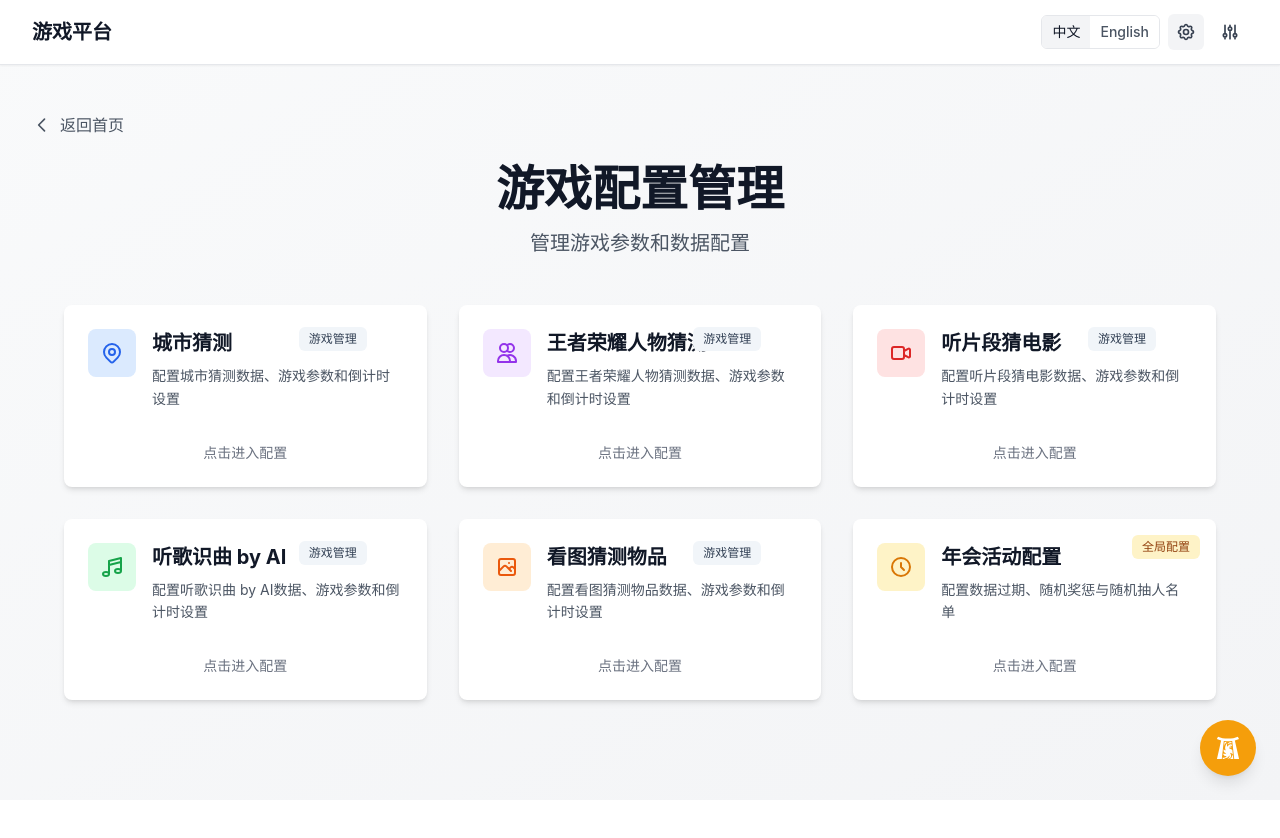
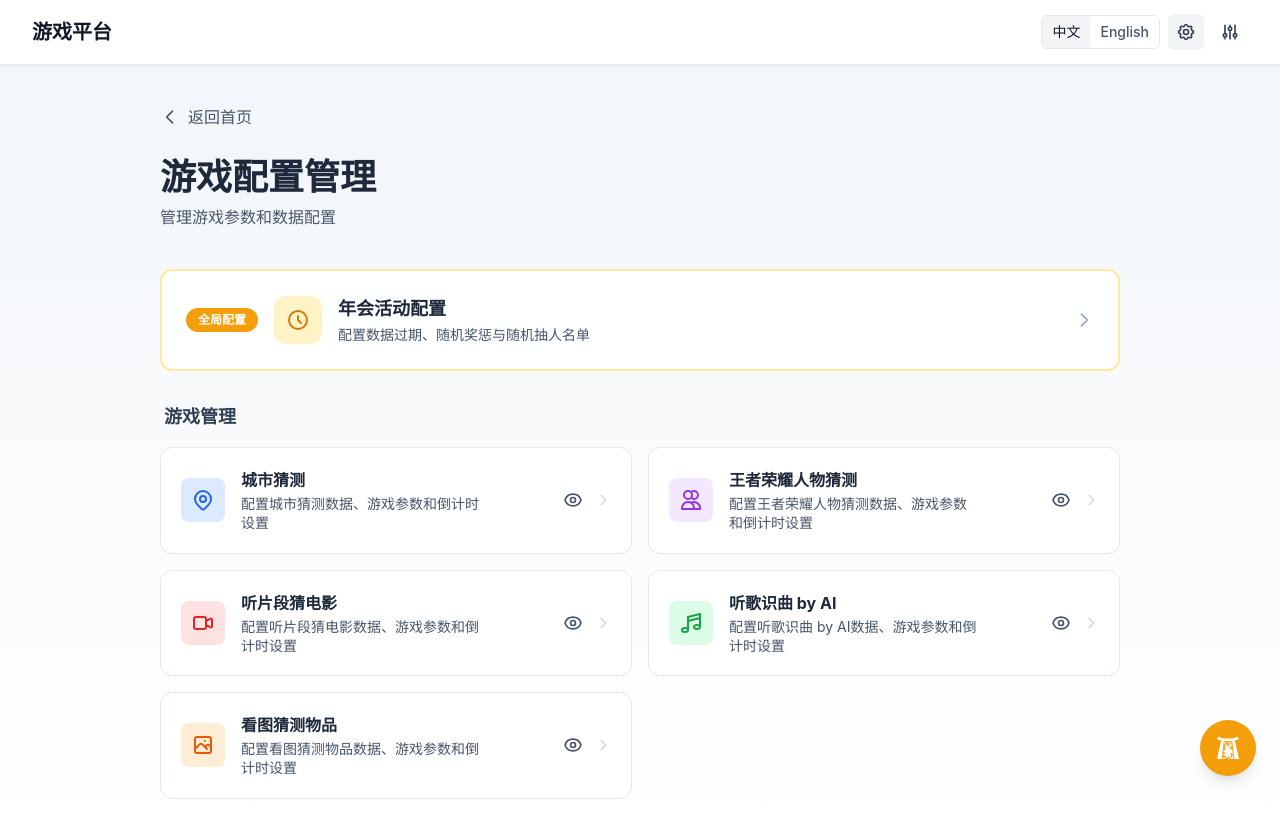
Before and after one commit to JustinBIBERRR/gameRepo, a Vue app: page /settings in a window 1280 px wide. Before the commit the page ends 800 px from the top, so only its background shows below. Built offline with nearby package versions, Linux system fonts and the light colour scheme.

Commit message:
refactor(settings): redesign config page layout, move global config to top

```diff
--- a/src/components/SettingsCard.vue
+++ b/src/components/SettingsCard.vue
@@ -1,80 +1,54 @@
 <template>
   <div
-    class="bg-white rounded-lg shadow-md hover:shadow-xl transition-all duration-300 overflow-hidden h-full flex flex-col relative group"
+    class="settings-game-card rounded-xl border border-slate-200 bg-white hover:border-slate-300 hover:shadow-md transition-all duration-300 overflow-hidden flex flex-col relative group"
     :class="{ 'opacity-60': !visible }"
     @click="handleCardClick"
   >
-    <div class="p-6 flex-1 flex flex-col cursor-pointer">
-      <div class="flex items-start gap-4 mb-4">
+    <div class="p-5 flex-1 flex flex-col cursor-pointer">
+      <div class="flex items-center gap-4">
         <!-- 游戏图标 -->
-        <div class="flex-shrink-0 w-12 h-12 rounded-lg flex items-center justify-center"
-          :class="iconBgClass">
-          <component :is="game.icon" class="w-6 h-6" :class="iconClass" />
+        <div
+          class="flex-shrink-0 w-11 h-11 rounded-lg flex items-center justify-center"
+          :class="iconBgClass"
+        >
+          <component :is="game.icon" class="w-5 h-5" :class="iconClass" />
         </div>
         <!-- 标题和描述 -->
-        <div class="flex-1 min-w-0">
-          <h3 class="text-xl font-bold text-gray-900 mb-2">{{ t(game.title) }}</h3>
-          <p class="text-gray-600 text-sm leading-relaxed">{{ game.description }}</p>
+        <div class="flex-1 min-w-0 pr-12">
+          <h3 class="text-base font-bold text-slate-800 mb-0.5">{{ t(game.title) }}</h3>
+          <p class="text-slate-600 text-sm leading-snug">{{ game.description }}</p>
         </div>
-      </div>
-      <!-- 快捷操作按钮 - hover 时显示 -->
-      <div class="mt-auto pt-4">
-        <div class="text-sm text-gray-500 text-center">
-          {{ t('settings.clickToConfigure') }}
-        </div>
-      </div>
-    </div>
-
-    <!-- 右上角：游戏管理 tag + Hover 时显示的可见性图标 -->
-    <div class="absolute top-4 right-4 flex items-center gap-2 z-10">
-      <span
-        class="inline-flex px-2.5 py-1 text-xs font-medium rounded-md bg-slate-100 text-slate-700"
-      >
-        {{ t('settings.gameManage') }}
-      </span>
-      <div
-        class="opacity-0 group-hover:opacity-100 transition-opacity duration-200"
+        <!-- 右侧：可见性切换 + 箭头 -->
+        <div class="flex items-center gap-1 shrink-0">
+          <button
+            class="p-2 rounded-lg hover:bg-slate-100 transition-colors focus:outline-none focus:ring-2 focus:ring-blue-500"
+            :title="visible ? t('settings.hideGame') : t('settings.showGame')"
             @click.stop="toggleVisibility"
-      >
-        <button
-          class="p-2 rounded-full hover:bg-gray-100 transition-colors focus:outline-none focus:ring-2 focus:ring-blue-500"
-          :title="visible ? t('settings.hideGame') : t('settings.showGame')"
           >
             <svg
               v-if="visible"
-          class="w-5 h-5 text-gray-700"
+              class="w-5 h-5 text-slate-600"
               fill="none"
               stroke="currentColor"
               viewBox="0 0 24 24"
             >
-          <path
-            stroke-linecap="round"
-            stroke-linejoin="round"
-            stroke-width="2"
-            d="M15 12a3 3 0 11-6 0 3 3 0 016 0z"
-          />
-          <path
-            stroke-linecap="round"
-            stroke-linejoin="round"
-            stroke-width="2"
-            d="M2.458 12C3.732 7.943 7.523 5 12 5c4.478 0 8.268 2.943 9.542 7-1.274 4.057-5.064 7-9.542 7-4.477 0-8.268-2.943-9.542-7z"
-          />
+              <path stroke-linecap="round" stroke-linejoin="round" stroke-width="2" d="M15 12a3 3 0 11-6 0 3 3 0 016 0z" />
+              <path stroke-linecap="round" stroke-linejoin="round" stroke-width="2" d="M2.458 12C3.732 7.943 7.523 5 12 5c4.478 0 8.268 2.943 9.542 7-1.274 4.057-5.064 7-9.542 7-4.477 0-8.268-2.943-9.542-7z" />
             </svg>
             <svg
               v-else
-          class="w-5 h-5 text-gray-700"
+              class="w-5 h-5 text-slate-400"
               fill="none"
               stroke="currentColor"
               viewBox="0 0 24 24"
             >
-          <path
-            stroke-linecap="round"
-            stroke-linejoin="round"
-            stroke-width="2"
-            d="M13.875 18.825A10.05 10.05 0 0112 19c-4.478 0-8.268-2.943-9.543-7a9.97 9.97 0 011.563-3.029m5.858.908a3 3 0 114.243 4.243M9.878 9.878l4.242 4.242M9.88 9.88l-3.29-3.29m7.532 7.532l3.29 3.29M3 3l3.59 3.59m0 0A9.953 9.953 0 0112 5c4.478 0 8.268 2.943 9.543 7a10.025 10.025 0 01-4.132 5.411m0 0L21 21"
-          />
+              <path stroke-linecap="round" stroke-linejoin="round" stroke-width="2" d="M13.875 18.825A10.05 10.05 0 0112 19c-4.478 0-8.268-2.943-9.543-7a9.97 9.97 0 011.563-3.029m5.858.908a3 3 0 114.243 4.243M9.878 9.878l4.242 4.242M9.88 9.88l-3.29-3.29m7.532 7.532l3.29 3.29M3 3l3.59 3.59m0 0A9.953 9.953 0 0112 5c4.478 0 8.268 2.943 9.543 7a10.025 10.025 0 01-4.132 5.411m0 0L21 21" />
             </svg>
           </button>
+          <svg class="w-4 h-4 text-slate-300 group-hover:text-slate-500" fill="none" stroke="currentColor" viewBox="0 0 24 24">
+            <path stroke-linecap="round" stroke-linejoin="round" stroke-width="2" d="M9 5l7 7-7 7" />
+          </svg>
+        </div>
       </div>
     </div>
   </div>
--- a/src/views/Settings.vue
+++ b/src/views/Settings.vue
@@ -1,12 +1,12 @@
 <template>
-  <div class="min-h-screen">
+  <div class="min-h-screen bg-gradient-to-b from-slate-100 via-slate-50 to-white">
     <Navigation />
-    <main class="max-w-7xl mx-auto px-4 sm:px-6 lg:px-8 py-12">
+    <main class="max-w-5xl mx-auto px-4 sm:px-6 lg:px-8 py-10">
       <!-- 返回首页 -->
       <div class="mb-6">
         <router-link
           to="/"
-          class="inline-flex items-center text-gray-600 hover:text-gray-900 transition-colors"
+          class="inline-flex items-center text-slate-600 hover:text-slate-900 transition-colors"
         >
           <svg class="w-5 h-5 mr-2" fill="none" stroke="currentColor" viewBox="0 0 24 24">
             <path stroke-linecap="round" stroke-linejoin="round" stroke-width="2" d="M15 19l-7-7 7-7" />
@@ -15,49 +15,57 @@
         </router-link>
       </div>
       <!-- 标题 -->
-      <div class="text-center mb-12">
-        <h1 class="text-4xl md:text-5xl font-bold text-gray-900 mb-4">
+      <div class="mb-10">
+        <h1 class="text-3xl md:text-4xl font-bold text-slate-800 mb-2">
           {{ t('settings.title') }}
         </h1>
-        <p class="text-xl text-gray-600 max-w-2xl mx-auto">
+        <p class="text-slate-600">
           {{ t('settings.subtitle') }}
         </p>
       </div>
 
-      <!-- 游戏卡片网格 + 年会活动卡片 -->
-      <div class="grid grid-cols-1 md:grid-cols-2 lg:grid-cols-3 gap-8 max-w-6xl mx-auto">
-        <SettingsCard
-          v-for="game in games"
-          :key="game.gameType"
-          :game="game"
-          :game-type="game.gameType"
-          :visible="visibility[game.gameType]"
-          @visibility-change="handleVisibilityChange"
-          class="group"
-        />
-        <!-- 年会/活动配置卡片 -->
-        <router-link
-          to="/settings/party"
-          class="bg-white rounded-lg shadow-md hover:shadow-xl transition-all duration-300 overflow-hidden h-full flex flex-col p-6 flex-1 cursor-pointer group relative"
-        >
+      <!-- 1. 全局配置：置顶横条卡片 -->
+      <router-link
+        to="/settings/party"
+        class="settings-global-card block mb-8 p-5 md:p-6 rounded-xl border-2 border-amber-200/80 bg-white/90 hover:border-amber-400 hover:bg-amber-50/50 transition-all duration-300 cursor-pointer group"
+      >
+        <div class="flex items-center gap-4">
           <span
-            class="absolute top-4 right-4 inline-flex px-2.5 py-1 text-xs font-medium rounded-md bg-amber-100 text-amber-800 z-10"
+            class="inline-flex px-3 py-1 text-xs font-semibold rounded-full bg-amber-500 text-white shrink-0"
           >
             {{ t('settings.globalConfig') }}
           </span>
-          <div class="flex items-start gap-4 mb-4">
-            <div class="flex-shrink-0 w-12 h-12 rounded-lg flex items-center justify-center bg-amber-100">
+          <div class="flex-1 min-w-0 flex items-center gap-4">
+            <div class="flex-shrink-0 w-12 h-12 rounded-xl flex items-center justify-center bg-amber-100 group-hover:bg-amber-200 transition-colors">
               <svg class="w-6 h-6 text-amber-600" fill="none" stroke="currentColor" viewBox="0 0 24 24">
                 <path stroke-linecap="round" stroke-linejoin="round" stroke-width="2" d="M12 8v4l3 3m6-3a9 9 0 11-18 0 9 9 0 0118 0z" />
               </svg>
             </div>
             <div class="flex-1 min-w-0">
-              <h3 class="text-xl font-bold text-gray-900 mb-2">{{ t('settings.partyTitle') }}</h3>
-              <p class="text-gray-600 text-sm leading-relaxed">{{ t('settings.partyDesc') }}</p>
+              <h3 class="text-lg font-bold text-slate-800 mb-0.5">{{ t('settings.partyTitle') }}</h3>
+              <p class="text-slate-600 text-sm">{{ t('settings.partyDesc') }}</p>
             </div>
+            <svg class="w-5 h-5 text-slate-400 group-hover:text-amber-500 shrink-0" fill="none" stroke="currentColor" viewBox="0 0 24 24">
+              <path stroke-linecap="round" stroke-linejoin="round" stroke-width="2" d="M9 5l7 7-7 7" />
+            </svg>
           </div>
-          <div class="mt-auto pt-4 text-sm text-gray-500 text-center">{{ t('settings.clickToEnter') }}</div>
-        </router-link>
+        </div>
+      </router-link>
+
+      <!-- 2. 游戏管理：列表式卡片 -->
+      <div class="space-y-4">
+        <h2 class="text-lg font-semibold text-slate-700 px-1">{{ t('settings.gameManage') }}</h2>
+        <div class="grid grid-cols-1 md:grid-cols-2 gap-4">
+          <SettingsCard
+            v-for="game in games"
+            :key="game.gameType"
+            :game="game"
+            :game-type="game.gameType"
+            :visible="visibility[game.gameType]"
+            @visibility-change="handleVisibilityChange"
+            class="group"
+          />
+        </div>
       </div>
     </main>
   </div>
```
Lines whose indentation alone changed are shown as unchanged.
